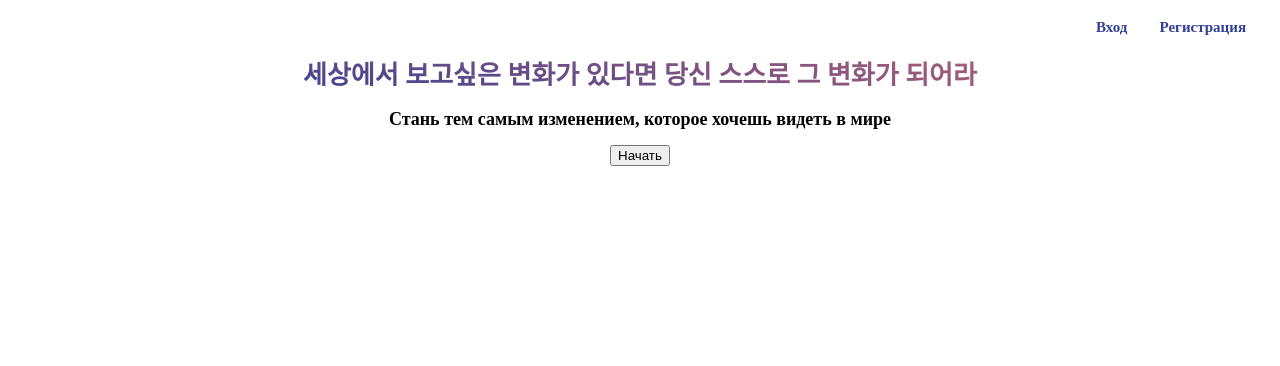
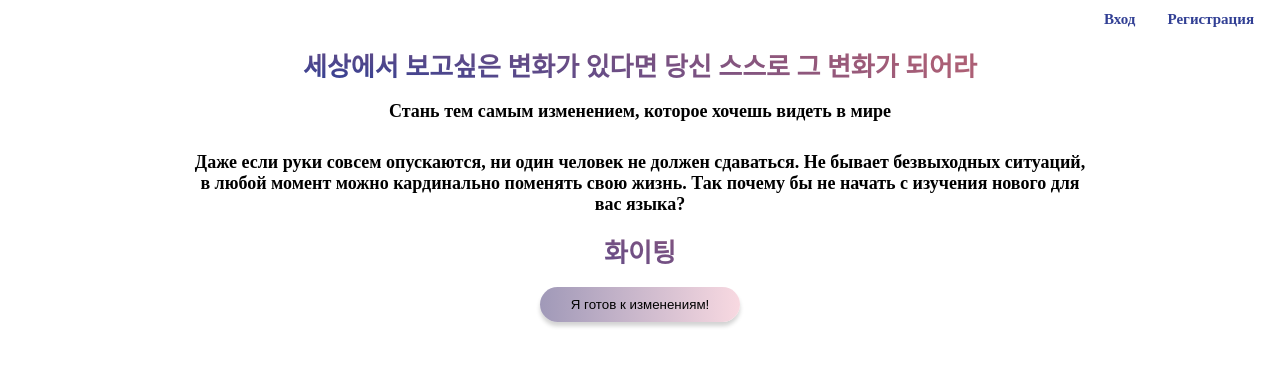
Before and after one commit to izhdenevav/IVVKor, a React (Create React App) app in the folder client/: page / in a window 1280 px wide. Shown: the top 366 px of the page. Built offline with nearby package versions, Linux system fonts and the light colour scheme; no server answers; a web font is replaced by a local one.

Commit message:
18.02.2023

```diff
--- a/client/src/css-modules/home.module.css
+++ b/client/src/css-modules/home.module.css
@@ -22,8 +22,22 @@
     font-weight: bold;
 }
 
+.coursesButton {
+    background: linear-gradient(to right, #A099B8, #F8D9E1);
+    width: 200px;
+    height: 35px;
+    border: none;
+    border-radius: 20px;
+    box-shadow: 0px 4px 4px 0px lightgray;
+}
+
 .homeToProfileDiv {
     text-align: right;
+}
+
+.divQuote {
+    width: 70%;
+    display: inline-block;
 }
 
 .homeRussianWords {
--- a/client/src/css-modules/profile.module.css
+++ b/client/src/css-modules/profile.module.css
@@ -1,3 +1,7 @@
+body {
+    margin: 0;
+}
+
 .userPhoto {
     max-width: 100%;
     height: auto;
@@ -5,7 +9,50 @@
 }
 
 .divPhoto {
-    width: 100px;
-    height: 200px;
-    overflow: hidden
+    width: 150px;
+    height: auto;
+    overflow: hidden;
+    border-radius: 20px;
 }
+
+.text {
+    font-size: 25px;
+    font-weight: normal;
+    margin-top: 5px;
+    margin-bottom: 0;
+}
+
+.divUserInfo {
+    padding: 10px;
+    margin: 10px;
+    width: 150px;
+    height: auto;
+    text-align: center;
+    background-color: lightgray;
+}
+
+.navBar {
+    width: auto;
+    height: 45px;
+    background-color: lightgray;
+    padding: 5px;
+    text-align: right;
+}
+
+.redButton {
+    width: 50px;
+    height: 25px;
+    background-color: white;
+    border-radius: 15px;
+    text-align: center;
+    border: none;
+    margin: 5px;
+}
+
+.homeButton {
+    text-align: right;
+}
+
+.profile {
+
+}
--- a/client/src/pages/Home.js
+++ b/client/src/pages/Home.js
@@ -26,9 +26,17 @@ const Home = () => {
                     <button className={ styles.loginButtons } onClick={toLoginPage}>Вход</button>
                     <button className={ styles.loginButtons } onClick={toRegistrationPage}>Регистрация</button>
                 </div>
-                <h1 className={ styles.homeKoreanWords }>세상에서 보고싶은 변화가 있다면 당신 스스로 그 변화가 되어라</h1>
-                <h2 className={ styles.homeRussianWords }>Стань тем самым изменением, которое хочешь видеть в мире</h2>
-                <button onClick={toCourses}>Начать</button>
+                <div className={ styles.divHome }>
+                    <div className={ styles.divQuote }>
+                        <h1 className={ styles.homeKoreanWords }>세상에서 보고싶은 변화가 있다면 당신 스스로 그 변화가 되어라</h1>
+                        <h2 className={ styles.homeRussianWords }>Стань тем самым изменением, которое хочешь видеть в мире</h2>
+                    </div>
+                    <div className={ styles.divQuote }>
+                        <h2 className={ styles.homeRussianWords }>Даже если руки совсем опускаются, ни один человек не должен сдаваться. Не бывает безвыходных ситуаций, в любой момент можно кардинально поменять свою жизнь. Так почему бы не начать с изучения нового для вас языка? </h2>
+                        <h1 className={ styles.homeKoreanWords }>화이팅</h1>
+                    </div>
+                </div>
+                <button className={ styles.coursesButton } onClick={toCourses}>Я готов к изменениям!</button>
             </form>
     );
 };
--- a/client/src/pages/UserProfile.js
+++ b/client/src/pages/UserProfile.js
@@ -2,6 +2,14 @@ import React, {useContext} from 'react';
 import {Context} from "../index";
 import {useNavigate} from "react-router-dom";
 import styles from "../css-modules/profile.module.css"
+
+const toNormalDate = (date) => {
+    let year = date.substr(0, 4)
+    let month = date.substr(5, 2)
+    let day = date.substr(8, 2)
+
+    return day + "." + month + "." + year
+}
 
 const UserProfile = () => {
     const {user} = useContext(Context)
@@ -17,14 +25,20 @@ const UserProfile = () => {
 
 
     return (
-        <div>
-            <div className={ styles.divPhoto }>
-                <img className={ styles.userPhoto } src={process.env.REACT_APP_API_URL + user._user.photo}></img>
+        <form className={ styles.profile }>
+            <div className={ styles.navBar }>
+                <button className={ styles.homeButton } type="button" onClick={signOut}>Выйти</button>
             </div>
-            <h1>{user._user.login}</h1>
-            <h1>{user._user.dateBirth}</h1>
-            <button type="button" onClick={signOut}>Выйти</button>
-        </div>
+            <div className={ styles.divUserInfo }>
+                <div className={ styles.divPhoto }>
+                    <img className={ styles.userPhoto } src={process.env.REACT_APP_API_URL + user._user.photo}></img>
+                </div>
+                <h1 className={ styles.text }>{user._user.login}</h1>
+                <h1 className={ styles.text }>{toNormalDate(user._user.dateBirth)}</h1>
+                <button className={ styles.redButton } >ред.</button>
+
+            </div>
+        </form>
     );
 };
 
```
Also changed, not shown: 1 other file (tests, documents, lock files or other folders).
